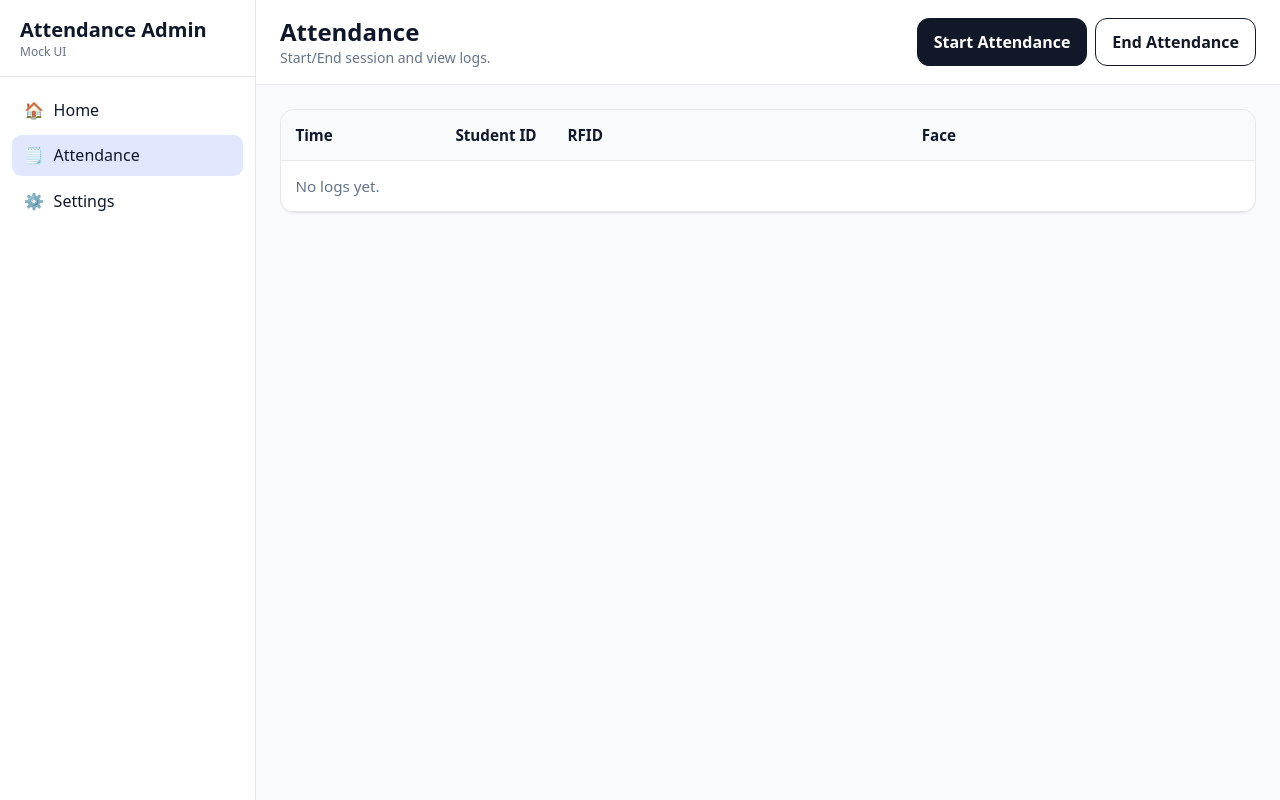
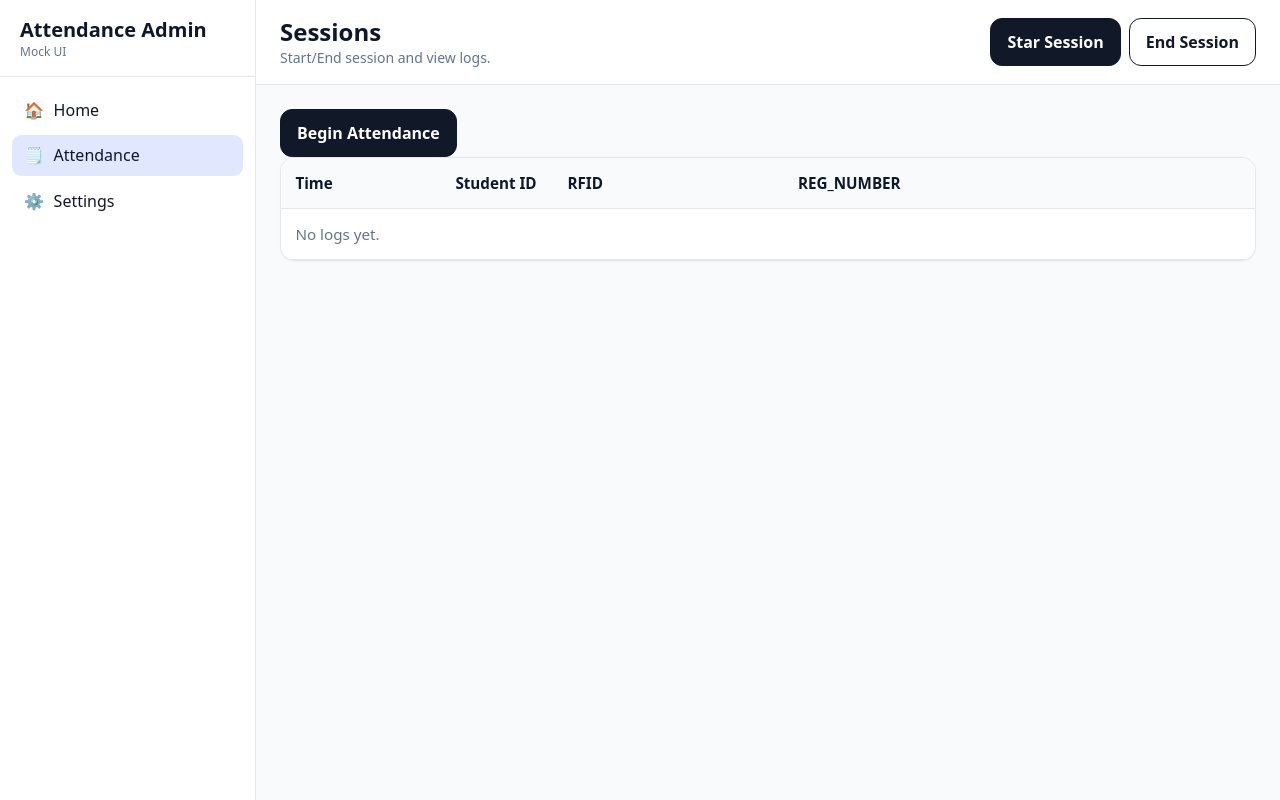
Before and after one commit to 08ops/Biometric, a Flask app: page /attendance-ui in a window 1280 px wide. Run offline with Flask 3, Linux system fonts and the light colour scheme; some libraries are stand-ins or nearby versions.

Commit message:
Implement RFID attendance feature; refactor session management and update UI

```diff
--- a/main.py
+++ b/main.py
@@ -1,12 +1,12 @@
-from datetime import datetime
+from datetime import datetime, timezone
 from flask import Flask, request, jsonify, render_template, send_from_directory
 from flask_cors import CORS
 from werkzeug.utils import secure_filename
 from db import get_db_connection
 import psycopg2
 import pathlib
-from datetime import datetime
 
+now = datetime.now(timezone.utc)
 
 
 # ------- Flask app -------
@@ -159,22 +159,58 @@ def create_session():
         cur = conn.cursor()
         # Check if there's already an active session for this course
         cur.execute("INSERT INTO sessions (course_code, started_at) VALUES (%s, %s) RETURNING *",
-                    (code, datetime.now(datetime.timezone.utc)))
+                    (code, now))
         new_session = cur.fetchone()
         conn.commit()
     return jsonify(new_session), 201
 
-@app.route("/sessions/<int:session_id>/end", methods=["POST"])
+@app.route("/sessions/<string:session_id>/end", methods=["POST"])
 def end_session(session_id):
     with get_db_connection() as conn:
         cur = conn.cursor()
-        cur.execute("UPDATE sessions SET ended_at = %s WHERE id = %s RETURNING *",
-                    (datetime.now(datetime.timezone.utc), session_id))
+        cur.execute("UPDATE sessions SET ended_at = %s WHERE course_code = %s RETURNING *",
+                    (now, session_id))
         ended_session = cur.fetchone()
         if not ended_session:
             return jsonify({"error": "Session not found"}), 404
         conn.commit()
     return jsonify(ended_session)
+
+@app.route("/begin-attendance", methods=["POST"])
+def begin_attendance():
+    try:
+        # 🔌 Call your actual RFID reader function here
+        uid = read_rfid()  # Implement this in rfid_reader.py
+
+        if not uid:
+            return jsonify({"error": "No RFID UID received"}), 400
+
+        timestamp = datetime.now(timezone.utc)
+
+        # Lookup student by UID
+        with get_db_connection() as conn:
+            cur = conn.cursor()
+            cur.execute("""
+                SELECT id, registration_number, rfid_uid
+                FROM students
+                WHERE rfid_uid = %s
+            """, (uid,))
+            student = cur.fetchone()
+
+        if not student:
+            return jsonify({"error": "RFID not linked to any student"}), 404
+
+        return jsonify({
+            "timestamp": timestamp.isoformat(),
+            "student_id": student["id"],
+            "registration_number": student["registration_number"],
+            "rfid_uid": student["rfid_uid"]
+        })
+
+    except Exception as e:
+        print("Error in begin_attendance:", e)
+        return jsonify({"error": str(e)}), 500
+
 
 
 @app.route("/attendance", methods=["POST"])
--- /dev/null
+++ b/rfid_reader.py
@@ -0,0 +1,2 @@
+def read_rfid():
+    raise NotImplementedError("RFID reading not implemented yet.")
--- a/static/js/attendance.js
+++ b/static/js/attendance.js
@@ -1,15 +1,23 @@
 const el = id => document.getElementById(id);
-const api = async (p,o={})=>{
-  const r = await fetch(p,{headers:{'Content-Type':'application/json'},...o});
-  if(!r.ok) throw new Error(await r.text()); return r.json();
+const api = async (p, o = {}) => {
+  const r = await fetch(p, {
+    headers: { 'Content-Type': 'application/json' },
+    ...o
+  });
+
+  if (!r.ok) {
+    throw new Error(await r.text());
+  }
+
+  return r.json();
 };
 
 let activeSessionId = null;
 
-async function sendCommand(cmd, payload={}){
-  // Replace with real bridge later (MQTT/HTTP to Pi)
-  await api('/cmd', { method:'POST', body: JSON.stringify({ type: cmd, ...payload }) });
-}
+// async function sendCommand(cmd, payload={}){
+//   // Replace with real bridge later (MQTT/HTTP to Pi)
+//   await api('/cmd', { method:'POST', body: JSON.stringify({ type: cmd, ...payload }) });
+// }
 
 async function refreshSession(){
   const s = await api('/sessions/active');
@@ -39,10 +47,36 @@ async function startAttendance(){
   refreshSession();
 }
 
-async function endAttendance(){
-  await sendCommand('end_attendance', { session_id: activeSessionId });
-  alert('End command sent. (Implement close-session API later.)');
+async function endAttendance() {
+  // Ask user to confirm the course code of the session to end
+  const rawCode = prompt('Confirm course code to end session:', 'CPEN104');
+  const code = rawCode?.trim().toUpperCase();  // normalize input
+
+  if (!code) {
+    alert('No session code provided.');
+    return;
+  }
+
+  // Send request to backend to mark session as ended
+  try {
+    const res = await api(`/sessions/${code}/end`, { method: 'POST' });
+    console.log('Backend response:', res);
+    alert('Session successfully ended.');
+  } catch (err) {
+    console.error('Failed to end session:', err);
+    alert('Failed to end session on the server.');
+    return;
+  }
+
+  // Refresh UI: hide banner, clear logs
+  activeSessionId = null;
+  el('sessionBanner').classList.add('hidden');
+  el('logsBody').innerHTML = `
+    <tr><td colspan="4" class="py-6 text-center text-slate-500">Session ended.</td></tr>`;
 }
+
+
+
 
 async function loadLogs(){
   if(!activeSessionId) return;
@@ -58,7 +92,40 @@ async function loadLogs(){
     : `<tr><td colspan="4" class="py-6 text-center text-slate-500">No logs yet.</td></tr>`;
 }
 
+async function beginAttendance() {
+  alert("Please scan your RFID card now")
+  try {
+    const result = await api('/begin-attendance', { method: 'POST' });
+
+    if (!result || !result.timestamp || !result.student_id) {
+      alert('Invalid data received from reader.');
+      return;
+    }
+
+    // Add entry to the table
+    const row = `
+      <tr>
+        <td>${new Date(result.timestamp).toLocaleTimeString()}</td>
+        <td>${result.student_id}</td>
+        <td>${result.rfid_uid || '—'}</td>
+        <td>${result.registration_number || '—'}</td>
+      </tr>
+    `;
+
+    const body = el('logsBody');
+    const emptyRow = body.querySelector('.text-slate-500');
+    if (emptyRow) emptyRow.remove(); // remove "No logs yet"
+    body.insertAdjacentHTML('afterbegin', row);
+
+  } catch (err) {
+    console.error(err);
+    alert('Failed to start RFID reading or log attendance.');
+  }
+}
+
+
 el('startBtn').onclick = startAttendance;
 el('endBtn').onclick = endAttendance;
+el('beginBtn').onclick = beginAttendance;
 refreshSession();
 setInterval(loadLogs, 4000);
--- a/templates/attendance.html
+++ b/templates/attendance.html
@@ -3,23 +3,29 @@
 {% block header %}
 <div class="flex items-center justify-between">
   <div>
-    <h1 class="text-2xl font-semibold">Attendance</h1>
+    <h1 class="text-2xl font-semibold">Sessions</h1>
     <p class="text-sm text-slate-500">Start/End session and view logs.</p>
   </div>
   <div class="flex gap-2">
-    <button id="startBtn" class="btn-primary">Start Attendance</button>
-    <button id="endBtn" class="btn-outline">End Attendance</button>
+    <button id="startBtn" class="btn-primary">Star Session</button>
+    <button id="endBtn" class="btn-outline">End Session</button>
   </div>
 </div>
 {% endblock %}
 {% block content %}
 <div id="sessionBanner" class="card p-4 mb-4 hidden"></div>
 
+<!--
+  if the  begin attendance btn is clicked, when a user scans their rfid, the data taken is
+  verified using t5he camera and then the data shows here
+-->
+<button id="beginBtn" class="btn btn-primary">Begin Attendance</button>
+
 <div class="card p-0 overflow-hidden">
   <div class="table-wrap">
     <table class="table">
       <thead>
-        <tr><th class="w-40">Time</th><th class="w-28">Student ID</th><th>RFID</th><th>Face</th></tr>
+        <tr><th class="w-40">Time</th><th class="w-28">Student ID</th><th>RFID</th><th>REG_NUMBER</th></tr>
       </thead>
       <tbody id="logsBody">
         <tr><td colspan="4" class="py-6 text-center text-slate-500">No logs yet.</td></tr>
@@ -29,5 +35,5 @@
 </div>
 {% endblock %}
 {% block scripts %}
-<script src="/static/js/attendance.js"></script>
+<script src={{ url_for('static', filename='js/attendance.js') }}></script>
 {% endblock %}
```
Also changed, not shown: static/js/home.js (+0 -51 lines), templates/home.html (+1 -7 lines).
